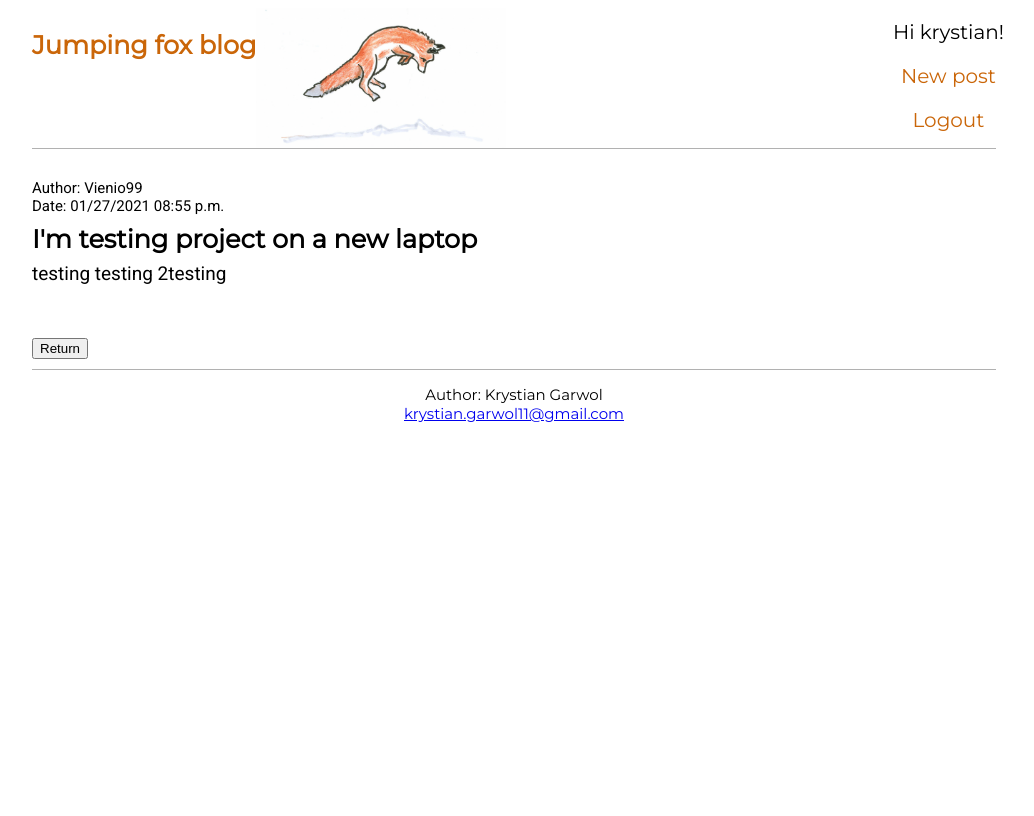
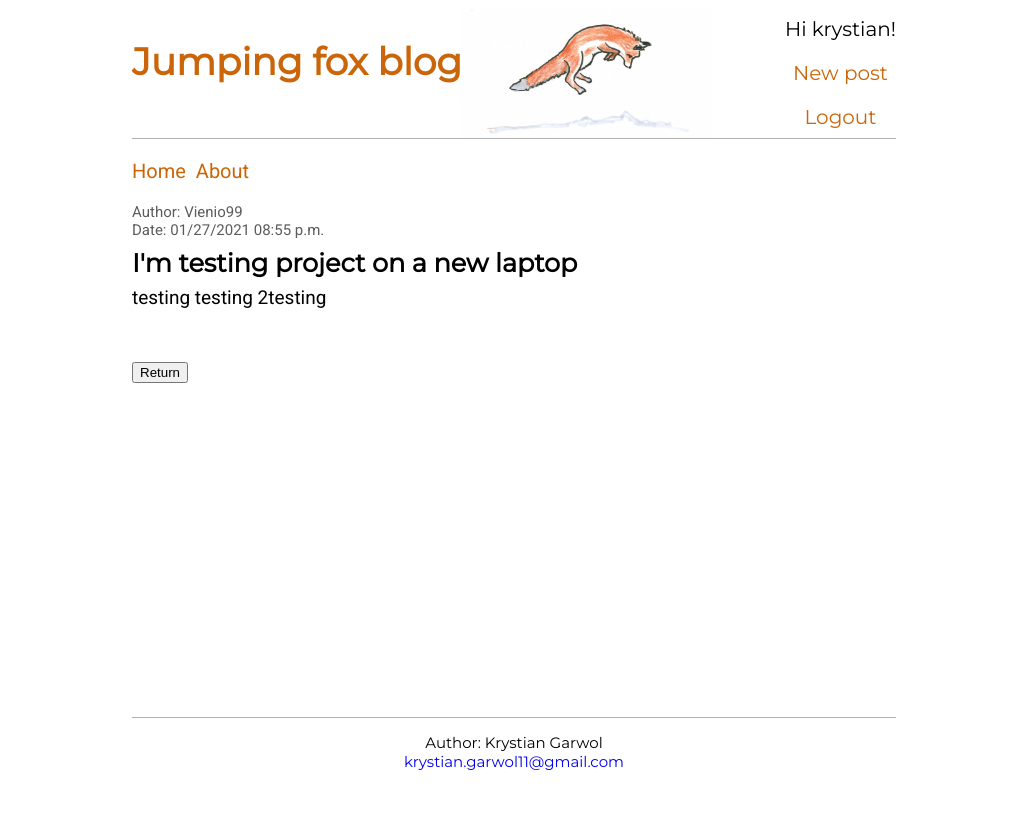
Before and after one commit to Vienio99/jumpingFox, a Django app: page /post/11 in a window 1280 px wide. Shown: the whole page, without its empty margins (126-1160 px from the left). Before the commit the page ends 422 px from the top, so only its background shows below. Run offline with Django 3.2, Linux system fonts and the light colour scheme; a user stored in the database is signed in; data comes from the database, SQL or seed files in the repository; both versions use the stored data as it was after the commit.

Commit message:
Fixed some CSS and added nav bar

```diff
--- a/blog/urls.py
+++ b/blog/urls.py
@@ -1,8 +1,9 @@
 from django.urls import path
-from .views import BlogListView, BlogDetailView, BlogCreateView, BlogUpdateView, BlogDeleteView, SearchResultsView
+from .views import BlogListView, BlogDetailView, BlogCreateView, BlogUpdateView, BlogDeleteView, SearchResultsView, AboutView
 
 urlpatterns = [
     path('', BlogListView.as_view(), name='home'),
+    path('about/', AboutView.as_view(), name='about'),
 
 
     path('search/', SearchResultsView.as_view(), name='search_results'),
--- a/blog/views.py
+++ b/blog/views.py
@@ -53,3 +53,6 @@ class SearchResultsView(generic.ListView):
             Q(title__icontains=query) | Q(body__icontains=query)
         )
         return posts
+
+class AboutView(generic.TemplateView):
+    template_name = 'about.html'
--- a/static/css/base.css
+++ b/static/css/base.css
@@ -1,21 +1,33 @@
 html {
-    margin-left: 150px;
-    margin-right: 150px;
+    margin-left: 250px;
+    margin-right: 250px;
 }
 
 body {
     font-family: 'Roboto', sans-serif;
     font-size: 17px;
+    display: flex;
+    flex-direction: column;
+    height: 100vh;
 }
 
+body a {
+    text-decoration: none;
+}
+
+body a:hover {
+    text-decoration: none;
+}
 
 
 header {
     font-family: 'Montserrat', sans-serif;
+    font-size: 25px;
     border-bottom: 1px solid rgb(177, 177, 177);
     display: flex;
     text-align: center;
-    margin-bottom: 30px;
+    height: 130px;
+    flex-shrink: 0;
 }
 
 header a {
@@ -36,15 +48,25 @@ header a:hover {
 }
 
 .nav-right {
-    display: block;
+    display: flex;
+    flex-direction: column;
+    justify-content: center;
     font-size: 20px;
-    margin: 0px;
 }
 
-.nav-right .logged-in {
-    margin: -8px;
+.nav-main {
+    display: flex;
+    font-size: 20px;
 }
 
+.nav-main p a {
+    margin-right: 10px;
+    color: rgb(202, 102, 9);
+}
+
+.nav-main p a:hover {
+    color: rgb(204, 122, 44);
+}
 
 img {
     width:250px;
@@ -55,6 +77,7 @@ img {
 
 main {
     font-family: 'Roboto', sans-serif;
+    flex: 1 0 auto;
 }
 
 
@@ -97,6 +120,7 @@ main h2 {
 
 .post-entry .additional-info p {
     font-size: 15px;
+    color:rgb(92, 92, 92);
 }
 
 .return {
@@ -119,12 +143,23 @@ main h2 {
     text-decoration: none;
 }
 
+.post-edit {
+    display: flex;
+    flex-direction: row;
+}
+
+.post-edit p {
+    margin-right: 10px;
+    margin-top: 10px;
+}
 
 footer {
     border-top: 1px solid rgb(177, 177, 177);
     font-family: 'Montserrat', sans-serif;
     font-size: 15px;
     text-align: center;
+    height: 90px;
+    flex-shrink: 0;
 }
 
 .signup {
--- /dev/null
+++ b/templates/about.html
@@ -0,0 +1,6 @@
+{% extends 'base.html' %}
+
+{% block content %}
+    <h2>About</h2>
+    <p>I contribute to this page on a daily basis as a form of practice.</p>
+{% endblock content %}
--- a/templates/base.html
+++ b/templates/base.html
@@ -13,7 +13,6 @@
   </head>
 
   <body>
-
     <header>
       <nav class="nav-left">
         <h1><a href="{% url 'home' %}">Jumping fox blog</a></h1><br>
@@ -37,14 +36,18 @@
 
 
     <main>
+      <nav class="nav-main">
+        <p><a href="{% url 'home' %}">Home</a></p>
+        <p><a href="{% url 'about' %}">About</a></p>
+      </nav>
       {% block content %}
       {% endblock %}
     </main>
 
-  <footer>
-    <p>Author: Krystian Garwol<br>
-    <a href="mailto:krystian.garwol11@gmail.com">krystian.garwol11@gmail.com</a></p>
-  </footer>
+    <footer>
+      <p>Author: Krystian Garwol<br>
+      <a href="mailto:krystian.garwol11@gmail.com">krystian.garwol11@gmail.com</a></p>
+    </footer>
 
 
   </body>
--- a/templates/blog/post_detail.html
+++ b/templates/blog/post_detail.html
@@ -7,14 +7,16 @@
             <p>Author: {{ post.author }}</p>
             <p>Date: {{ post.pub_date|date:"SHORT_DATE_FORMAT" }} {{ post.pub_date|time:"h:i a" }}</p>
         </div>
+        <div class="post-edit">
+        {% if user.is_authenticated %}
+            {% if user.id == post.author_id %}
+            <p><a href="{% url 'post_edit' post.pk %}">Edit post</a></p>
+            <p><a href="{% url 'post_delete' post.pk %}">Delete post</a></p>
+            {% endif %}
+        {% endif %}
+        </div>
         <h2>{{ post.title }}</h2>
         <p>{{ post.body }}</p>
-        {% if user.is_authenticated %}
-            {% if user.id == post.author_id %}
-            <p class="post-edit"><a href="{% url 'post_edit' post.pk %}">Edit post</a></p>
-            <p class="post-edit"><a href="{% url 'post_delete' post.pk %}">Delete post</a></p>
-            {% endif %}
-        {% endif %}
     </div>
     <br>
     <form class="return">
```
Also changed, not shown: db.sqlite3.
